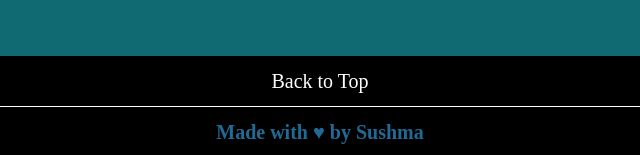
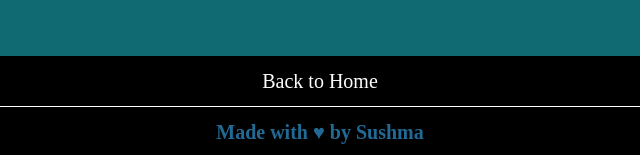
Before and after one commit to sushma074/Health-Web-App, a plain HTML site: page news.html in a window 1280 px wide. Shown: the part 1674-1829 px from the top of the page, 320-960 px from the left. Drawn offline with Linux system fonts and the light colour scheme.

Commit message:
Some changes

```diff
--- a/news.html
+++ b/news.html
@@ -98,7 +98,7 @@
 
     <footer>
         <div class="back">
-            <a href="#">Back to Top</a>
+            <a href="index.html">Back to Home</a>
 
         </div>
         <div class="back">
```
Also changed, not shown: about.html (+1 -1 lines), contact.html (+1 -1 lines), help.html (+1 -1 lines).
